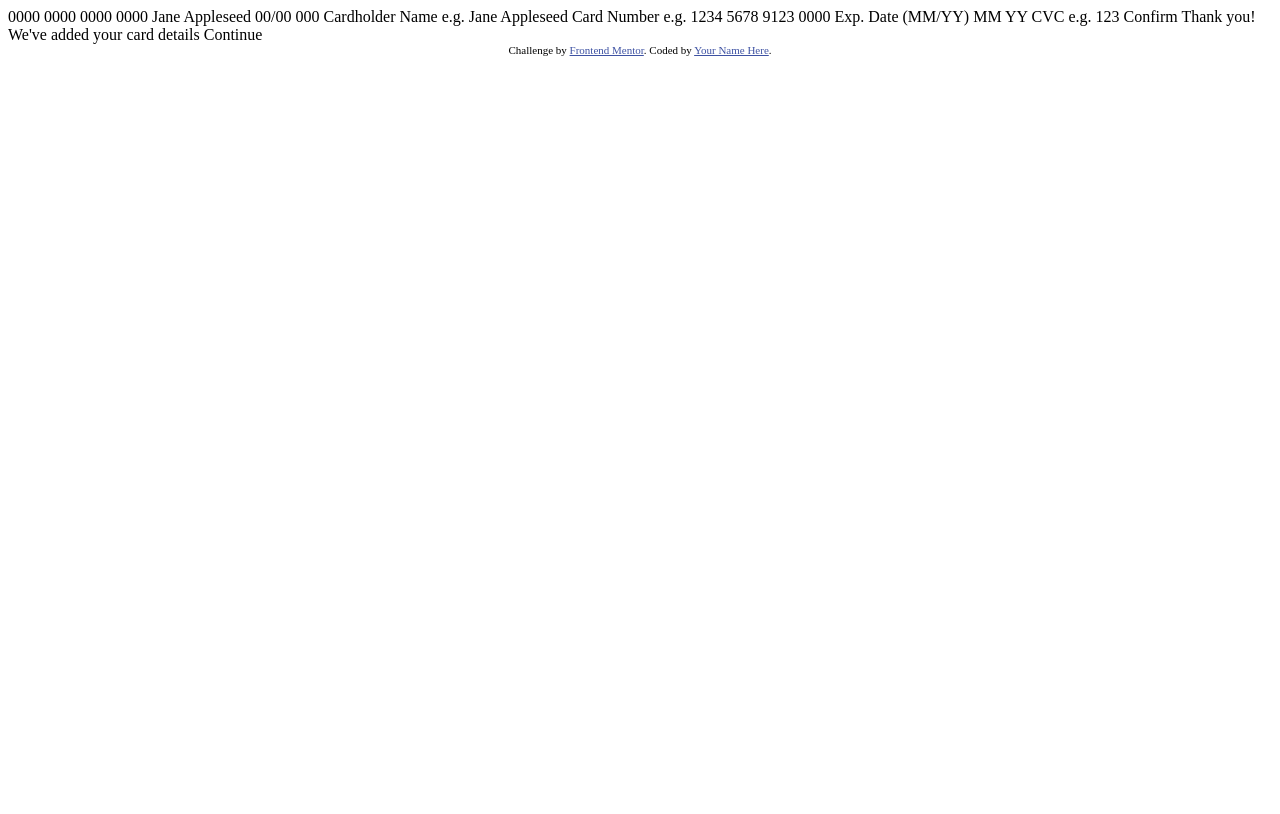
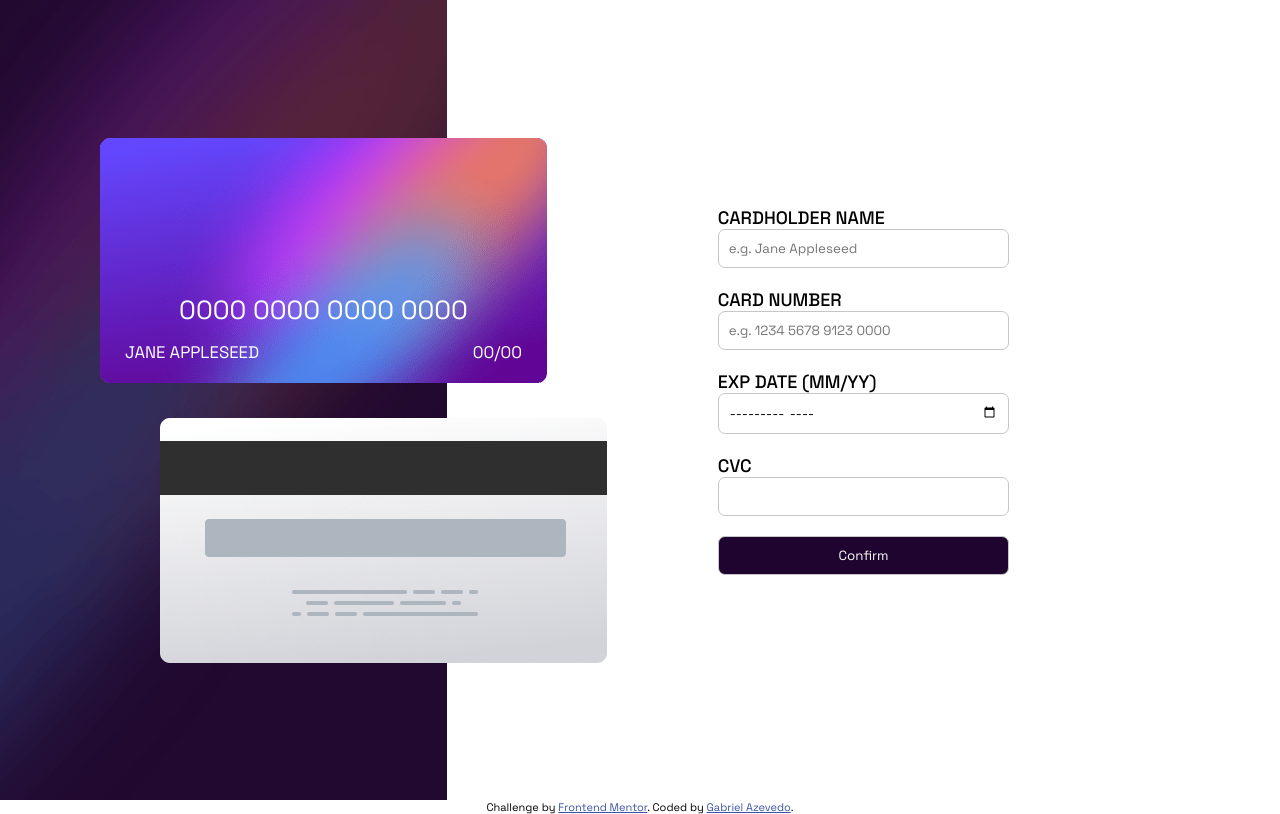
Before and after one commit to BaagrieL/interactive-form, a plain HTML site: page interactive-card-details-form-main/index.html in a window 1280 px wide. Drawn offline with Linux system fonts and the light colour scheme.

Commit message:
Html e css básico feito, faltando alguns detalhes

```diff
--- /dev/null
+++ b/interactive-card-details-form-main/css/main.sass
@@ -0,0 +1,85 @@
+.main__container
+    display: flex
+    flex-direction: row
+    height: 100vh
+    width: 100vw
+
+    & .form__container,
+    .sidebar
+        height: 100%
+
+    & .form__container
+        display: flex
+        flex-direction: column
+        width: 70%
+        background: hsl(0, 0%, 100%)
+        align-items: center
+        justify-content: center
+
+.sidebar
+    display: flex
+    flex-direction: column
+    justify-content: center
+    gap: 35px
+    flex-grow: 1
+    background-image: url(../images/bg-main-desktop.png)
+
+    & > div
+        position: relative
+        height: 245px
+        width: 447px
+        background-size: cover
+        background-repeat: no-repeat
+        color: #fff
+        text-transform: uppercase
+        font-size: 2.5rem
+        text-align: center
+
+    & .card-front
+            right: -100px
+            background: url(../images/bg-card-front.png)
+
+            .card-info
+                display: flex
+                flex-direction: column
+                position: absolute
+                bottom: 0
+                width: 100%
+                padding: 20px 25px
+
+                > div
+                    padding-top: 15px
+                    display: flex
+                    justify-content: space-between
+                    font-size: 1.6rem
+
+
+    & .card-back
+            right: -160px
+            background: url(../images/bg-card-back.png)
+
+.form__content
+    width: 35%
+    position: relative
+
+.form__content form
+    display: flex
+    flex-direction: column
+
+    & input
+        margin-bottom: 20px
+        padding: 10px
+        border: 1px solid #c6c6c6
+        border-radius: 7px
+
+        &:nth-child(9)
+
+            color: #fff
+            background: #1e042f
+            //          COR DO FINALIZADO
+            // background: linear-gradient(hsl(249, 99%, 64%), hsl(278, 94%, 30%))
+
+    & label
+        text-transform: uppercase
+        font-weight: 500
+        font-size: 18px
--- /dev/null
+++ b/interactive-card-details-form-main/css/reset.css
@@ -0,0 +1,10 @@
+* {
+    padding: 0;
+    margin: 0;
+    box-sizing: border-box;
+    font-family: "Space Grotesk";
+}
+
+html {
+    font-size: 65.5%;
+}
--- a/interactive-card-details-form-main/index.html
+++ b/interactive-card-details-form-main/index.html
@@ -1,21 +1,40 @@
 <!DOCTYPE html>
 <html lang="en">
+
 <head>
   <meta charset="UTF-8">
-  <meta name="viewport" content="width=device-width, initial-scale=1.0"> <!-- displays site properly based on user's device -->
+  <meta name="viewport" content="width=device-width, initial-scale=1.0">
+  <!-- displays site properly based on user's device -->
 
+  <!-- Fav Icon -->
   <link rel="icon" type="image/png" sizes="32x32" href="./images/favicon-32x32.png">
+
+  <!-- Fonts -->
+  <link rel="preconnect" href="https://fonts.googleapis.com">
+  <link rel="preconnect" href="https://fonts.gstatic.com" crossorigin>
+  <link href="https://fonts.googleapis.com/css2?family=Space+Grotesk:wght@300..700&display=swap" rel="stylesheet">
+
+  <!-- Styles -->
+  <link rel="stylesheet" href="./css/main.css">
+  <link rel="stylesheet" href="./css/reset.css">
 
   <title>Frontend Mentor | Interactive card details form</title>
 
   <!-- Feel free to remove these styles or customise in your own stylesheet 👍 -->
   <style>
-    .attribution { font-size: 11px; text-align: center; }
-    .attribution a { color: hsl(228, 45%, 44%); }
+    .attribution {
+      font-size: 11px;
+      text-align: center;
+    }
+
+    .attribution a {
+      color: hsl(228, 45%, 44%);
+    }
   </style>
 </head>
+
 <body>
-
+  <!--
   0000 0000 0000 0000
   Jane Appleseed
   00/00
@@ -35,17 +54,48 @@
   CVC
   e.g. 123
 
-  Confirm
+  Confirm -->
 
-  <!-- Completed state start -->
+  <main>
+    <div class="main__container">
+      <div class="sidebar">
+        <div class="card-front">
+          <div class="card-info">
+            <p>0000 0000 0000 0000</p>
+            <div>
+              <p>Jane Appleseed</p>
+              <span>00/00</span>
+            </div>
+          </div>
+        </div>
+        <div class="card-back">
 
-  Thank you!
-  We've added your card details
-  Continue
+        </div>
 
-  <div class="attribution">
+      </div>
+      <div class="form__container">
+        <div class="form__content">
+          <form action="">
+            <label for="nome">CardHolder Name</label>
+            <input type="text" id="nome" placeholder="e.g. Jane Appleseed">
+            <label for="numero">Card Number</label>
+            <input type="number" id="numero" placeholder="e.g. 1234 5678 9123 0000">
+            <label for="mesAno">Exp Date (MM/YY)</label>
+            <input type="month" id="mesAno" placeholder="MM YY">
+            <label for="cvc">CVC</label>
+            <input type="number" id="cvc">
+
+            <input type="submit" name="Confirm" value="Confirm">
+          </form>
+        </div>
+      </div>
+    </div>
+  </main>
+
+  <footer class="attribution">
     Challenge by <a href="https://www.frontendmentor.io?ref=challenge" target="_blank">Frontend Mentor</a>.
-    Coded by <a href="#">Your Name Here</a>.
-  </div>
+    Coded by <a href="https://github.com/BaagrieL" target="_blank">Gabriel Azevedo</a>.
+  </footer>
 </body>
+
 </html>
```
Also changed, not shown: interactive-card-details-form-main/css/main.css (added), 1 other file.
